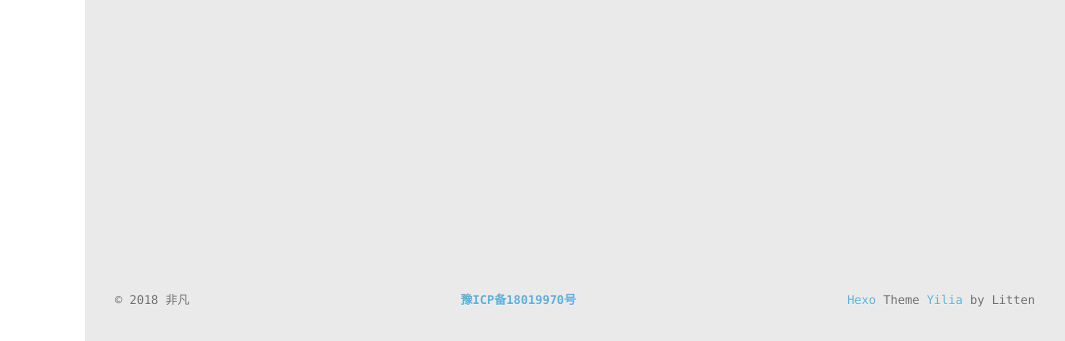
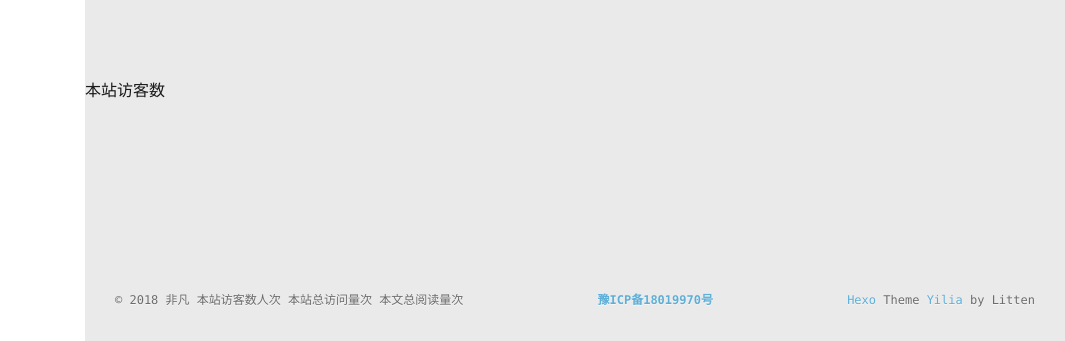
Before and after one commit to onlynewb/onlynewb.githhub.io, a plain HTML site: page 2018/12/11/静夜思/index.html in a window 1280 px wide. Shown: the part 459-800 px from the top of the page, 215-1280 px from the left. Drawn offline with Linux system fonts and the light colour scheme; some packages are replaced by stand-ins of ours; a script that the page names is missing.

Commit message:
Site updated: 2018-12-23 19:47:28

```diff
--- a/2018/12/11/静夜思/index.html
+++ b/2018/12/11/静夜思/index.html
@@ -308,6 +308,16 @@
     <div id="footer-info">
     	<div class="footer-left">
     		&copy; 2018 非凡
+			<span id="busuanzi_container_site_uv">
+				本站访客数<span id="busuanzi_value_site_uv"></span>人次
+			</span>
+			<span id="busuanzi_container_site_uv">
+				本站总访问量<span id="busuanzi_value_site_pv"></span>次
+			</span>
+
+			<span id="busuanzi_container_page_pv">
+				本文总阅读量<span id="busuanzi_value_page_pv"></span>次
+			</span>
     	</div>
 
       	<div class="footer-right">
@@ -317,7 +327,8 @@
 	<p><a href="http://www.miitbeian.gov.cn" style="font-weight: bold">豫ICP备18019970号</a></p>
 
   </div>
-</footer>
+</footer>本站访客数
+<script async src="//busuanzi.ibruce.info/busuanzi/2.3/busuanzi.pure.mini.js"></script>
 
     </div>
     <script>
```
Also changed, not shown: archives/2018/12/index.html (+12 -1 lines), archives/2018/index.html (+12 -1 lines), archives/index.html (+12 -1 lines), index.html (+12 -1 lines).
